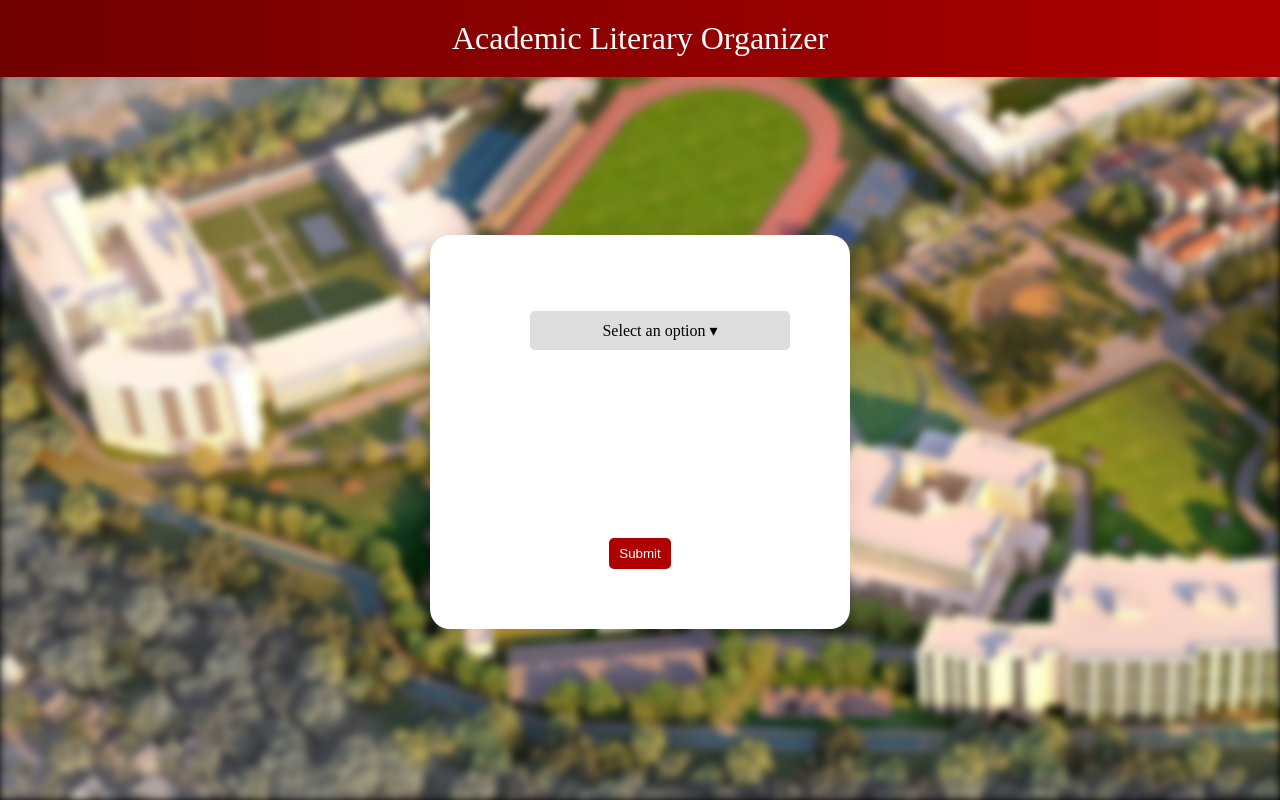
After one commit to PragathiRao26/Academic-Literary-Organizer, a PHP site: page /homepage3.php in a window 1280 px wide. The commit adds this page. Run offline with PHP 8.4, Linux system fonts and the light colour scheme.

Commit message:
Add files via upload

```diff
--- a/homepage.php
+++ b/homepage.php
@@ -51,9 +51,6 @@
         font-family: Arial, Helvetica, sans-serif;
     }
 
-    * {
-        box-sizing: border-box;
-    }
 
     .bg-image {
         background-image: url("campus.jpg");
--- /dev/null
+++ b/homepage3.php
@@ -0,0 +1,185 @@
+<!DOCTYPE html>
+<html lang="en">
+<head>
+    <meta charset="UTF-8">
+    <meta name="viewport" content="width=device-width, initial-scale=1.0">
+    <title>Homepage</title>
+    <link rel="stylesheet" href="style.css">
+    <link href="https://fonts.googleapis.com/css2?family=Cardo&display=swap" rel="stylesheet">
+    <style>
+        body, html {
+            height: 100%;
+            margin: 0;
+            font-family: Arial, Helvetica, sans-serif;
+        }
+
+        .bg-image {
+            background-image: url("campus.jpg");
+            filter: blur(4px);
+            -webkit-filter: blur(4px);
+            height: 100%;
+            background-position: center;
+            background-repeat: no-repeat;
+            background-size: cover;
+            position: absolute;
+            top: 0;
+            left: 0;
+            right: 0;
+            bottom: 0;
+            margin: auto;
+            z-index: -1;
+        }
+
+        ul li {
+            list-style: none;
+            margin: 0 auto;
+            display: inline-block;
+            position: relative;
+            text-decoration: none;
+            text-align: center;
+            font-family: arvo;
+        }
+
+        li a {
+            color: black;
+        }
+
+        li a:hover {
+            color: #AE0000;
+        }
+
+        li:hover {
+            cursor: pointer;
+        }
+
+        ul li ul {
+            visibility: hidden;
+            opacity: 0;
+            position: absolute;
+            left: 0;
+            display: none;
+            background: white;
+        }
+
+        ul li:hover > ul,
+        ul li ul:hover {
+            visibility: visible;
+            opacity: 1;
+            display: block;
+            min-width: 250px;
+            text-align: left;
+            padding-top: 20px;
+            box-shadow: 0px 3px 5px -1px #ccc;
+        }
+
+        ul li ul li {
+            clear: both;
+            width: 100%;
+            text-align: left;
+            margin-bottom: 20px;
+            border-style: none;
+        }
+
+        ul li ul li a:hover {
+            padding-left: 10px;
+            border-left: 2px solid #AE0000;
+            transition: all 0.3s ease;
+        }
+
+        .dropdown_form {
+            position: absolute;
+            top: 50%;
+            left: 50%;
+            transform: translate(-50%, -50%);
+            z-index: 1;
+            text-align: center;
+        }
+
+        .dropdown {
+            position: relative;
+            display: inline-block;
+        }
+
+        a {
+            text-decoration: none;
+            &:hover {
+                color: #AE0000;
+            }
+        }
+
+        .submit_button {
+            margin-top: 20px;
+            background-color: #AE0000;
+            color: #fff;
+            border: none;
+            border-radius: 5px;
+            padding: 8px 10px;
+            cursor: pointer;
+        }
+
+        .container {
+            text-align: center;
+            display: flex;
+            justify-content: center;
+            align-items: center;
+            flex-direction: column;
+        }
+
+        .option-box {
+            background-color: #ddd;
+            padding: 10px;
+            border-radius: 5px;
+        }
+    </style>
+</head>
+<body>
+
+<div class="bg-image"></div>
+
+<header>
+    <div class="logo">
+        <div class="logo_text">
+            <div style="font-family: 'argue_demo'; font-size: 32px; color:white;">Academic Literary Organizer</div>
+        </div>
+    </div>
+</header>
+
+<section class="home">
+    <div class="form_container">
+        <div class="form login_form">
+            <div class="container">
+                <nav role="navigation" class="primary-navigation">
+                    <ul>
+                        <li id="selectedOption">
+                            <div class="option-box">
+                                <a href="#">Select an option &dtrif;</a>
+                            </div>
+                            <ul class="dropdown">
+                                <li><a href="#" onclick="setOption('Study Materials')">Study Materials</a></li>
+                                <li><a href="#" onclick="setOption('Search Books')">Search Books</a></li>
+                                <li><a href="#" onclick="setOption('Scheduler')">Scheduler</a></li>
+                                <li><a href="#" onclick="setOption('Discussion Forum')">Discussion Forum</a></li>
+                            </ul>
+                        </li>
+                    </ul>
+                </nav>
+                <button class="submit_button" id="submitButton" onclick="submitOption()">Submit</button>
+            </div>
+        </div>
+    </div>
+</section>
+
+<script>
+    function setOption(option) {
+        document.getElementById('selectedOption').innerHTML = `<div class="option-box"><a href="#">${option} &dtrif;</a></div>`;
+    }
+
+    function submitOption() {
+        const selectedOption = document.getElementById('selectedOption').innerText.trim().replace('&dtrif;', '');
+        alert('Selected option: ' + selectedOption);
+        document.getElementById('selectedOption').innerHTML = '<div class="option-box"><a href="#">Select an option &dtrif;</a></div>';
+    }
+</script>
+
+</body>
+</html>
```
